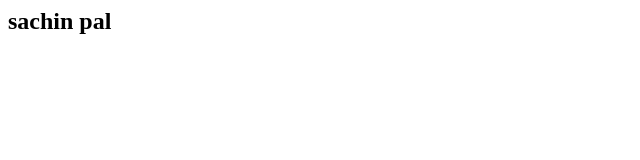
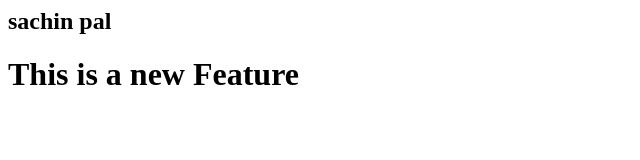
Before and after one commit to sachin99651/LocalRepo, a plain HTML site: page index.html in a window 1280 px wide. Shown: the whole page, without its empty margins (0-640 px from the left). Drawn offline with Linux system fonts and the light colour scheme.

Commit message:
add new feture

```diff
--- a/index.html
+++ b/index.html
@@ -1,2 +1,3 @@
 
 <h2>sachin pal</h2>
+<h1>This is a new Feature</h1>
```
